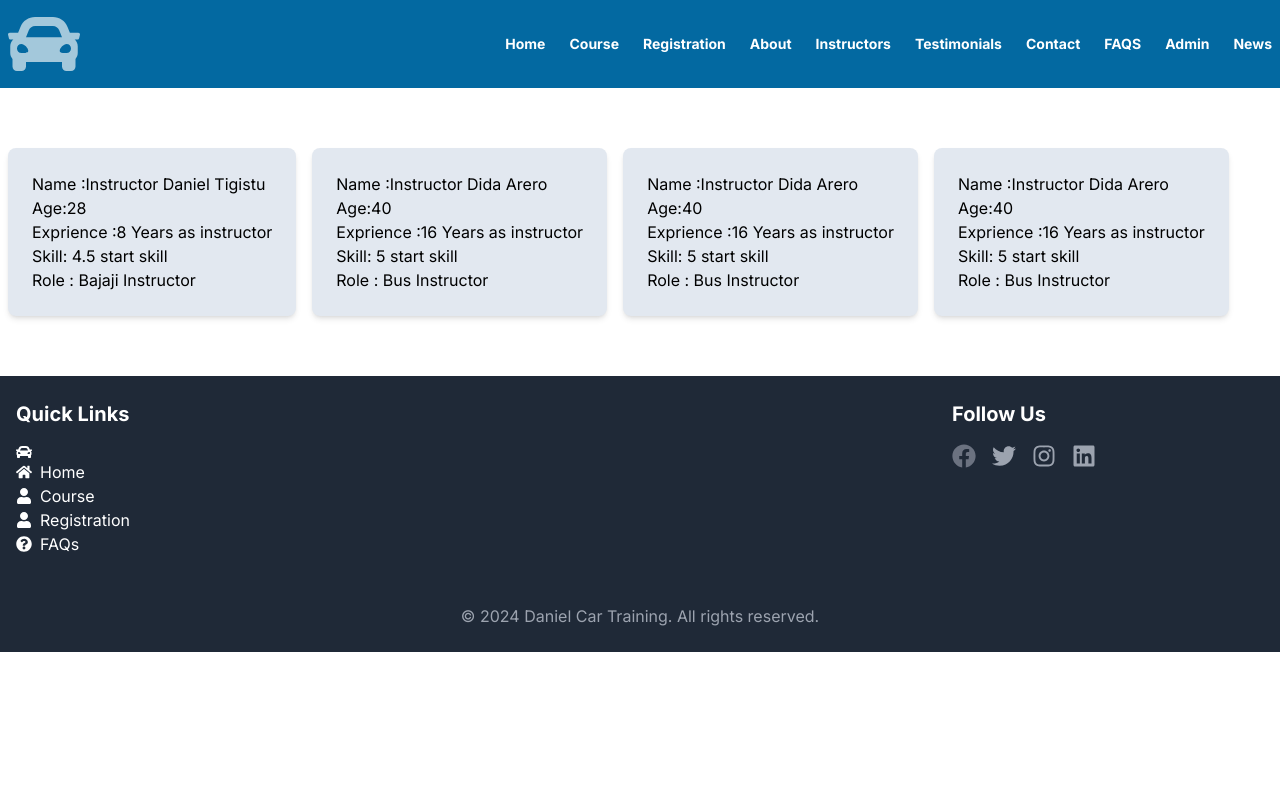
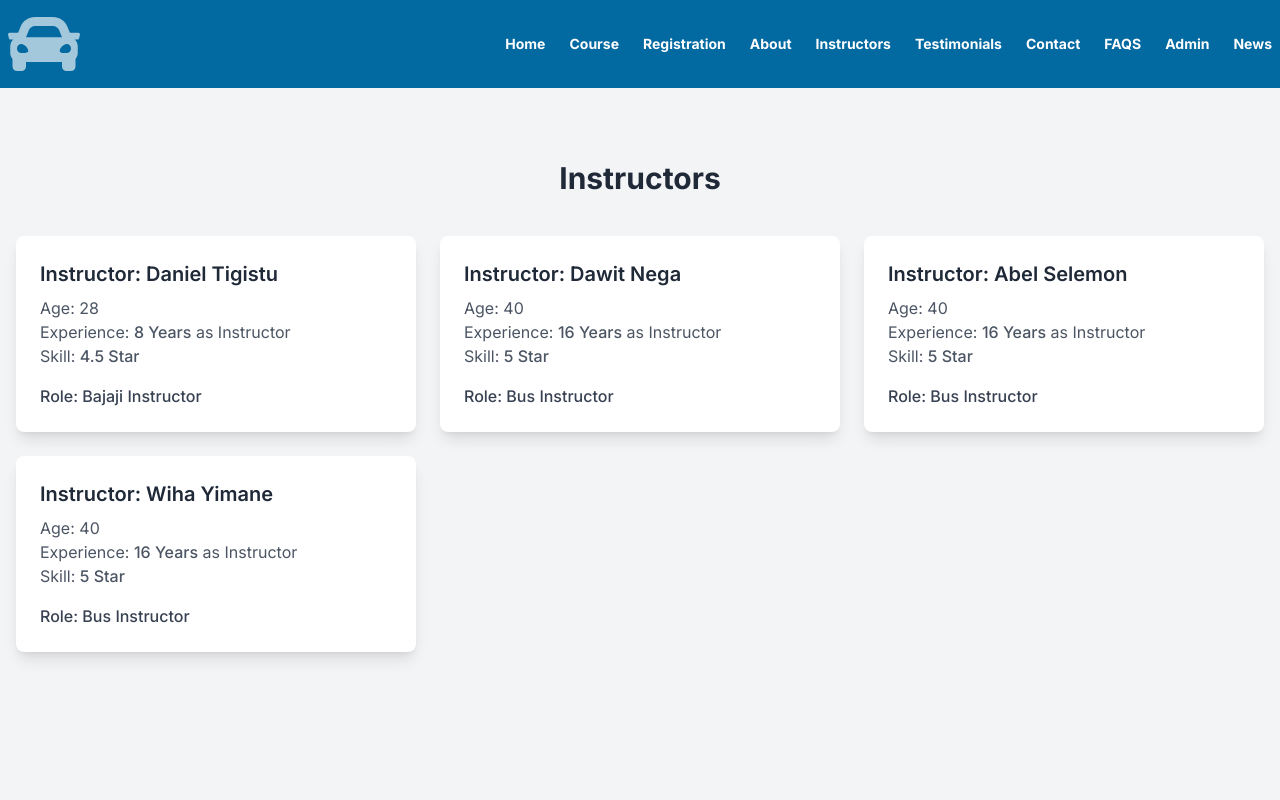
Before and after one commit to codewithdann0/drivesmart, a Next.js app: page /instructors in a window 1280 px wide. Shown: the top 800 px of the page. Built offline with nearby package versions, Linux system fonts and the light colour scheme.

Commit message:
the instructor page layout made look amazing

```diff
--- a/app/instructors/page.tsx
+++ b/app/instructors/page.tsx
@@ -1,27 +1,34 @@
+const Page = () => {
+  const instructors = [
+      { name: "Daniel Tigistu", age: "28", experience: "8", skill: "4.5", role: "Bajaji" },
+      { name: "Dawit Nega", age: "40", experience: "16", skill: "5", role: "Bus" },
+      { name: "Abel Selemon", age: "40", experience: "16", skill: "5", role: "Bus" },
+      { name: "Wiha Yimane", age: "40", experience: "16", skill: "5", role: "Bus" },
+  ];
 
+  return (
+      <div className="bg-gray-100 min-h-screen py-10">
+          <section className="container mx-auto px-4 py-8">
+              <h1 className="text-3xl font-bold mb-10 text-center text-gray-800">Instructors</h1>
+              <div className="grid grid-cols-1 sm:grid-cols-2 md:grid-cols-3 gap-6">
+                  {instructors.map((instructor) => (
+                      <div
+                          key={instructor.name}
+                          className="bg-white p-6 rounded-lg shadow-lg hover:shadow-xl transition-shadow duration-300 ease-in-out"
+                      >
+                          <h2 className="text-xl font-semibold text-gray-800 mb-2">Instructor: {instructor.name}</h2>
+                          <p className="text-gray-600">Age: {instructor.age}</p>
+                          <p className="text-gray-600">
+                              Experience: <span className="font-medium">{instructor.experience} Years</span> as Instructor
+                          </p>
+                          <p className="text-gray-600">Skill: <span className="font-medium">{instructor.skill} Star</span></p>
+                          <h4 className="text-gray-700 font-medium mt-4">Role: {instructor.role} Instructor</h4>
+                      </div>
+                  ))}
+              </div>
+          </section>
+      </div>
+  );
+};
 
-const page = () => {
-  const instructors=[
-    {name:"Daniel Tigistu",age:"28" ,exprience:"8",skill:" 4.5",role:"Bajaji"},
-    {name:"Dida Arero",age:"40" ,exprience:"16",skill:" 5",role:"Bus"},
-    {name:"Dida Arero",age:"40" ,exprience:"16",skill:" 5",role:"Bus"},
-    {name:"Dida Arero",age:"40" ,exprience:"16",skill:" 5",role:"Bus"},
-  ]
-  return (
-    <div>
-      <section className="container mx-auto px-2 py-5 flex flex-wrap space-x-4 ">
-      {instructors.map(instructor=>
-      <div key={instructor.name}  className="bg-slate-200 p-6 rounded-lg shadow-md my-10 ">
-           <h2>Name :Instructor {instructor.name}</h2>
-           <p>Age:{instructor.age}</p>
-           <p> Exprience :{instructor.exprience} Years  as instructor</p>
-           <p> Skill:{instructor.skill} start skill</p>
-           <h4>Role : {instructor.role} Instructor</h4>
-           </div>
-)}
-      </section>
-    </div>
-  )
-}
-
-export default page
+export default Page;
```
